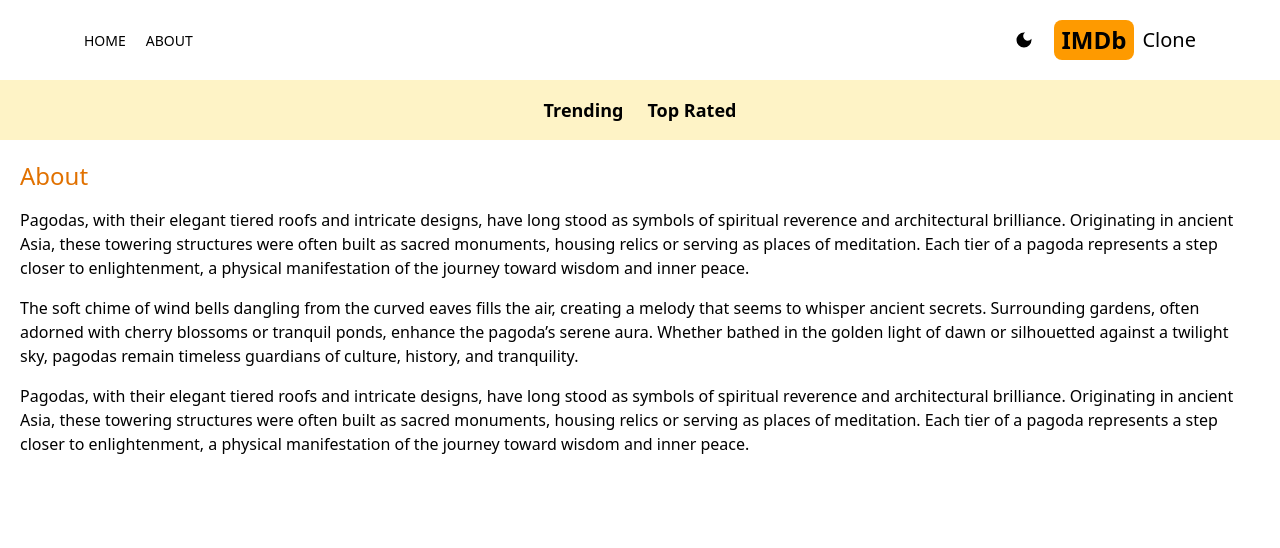
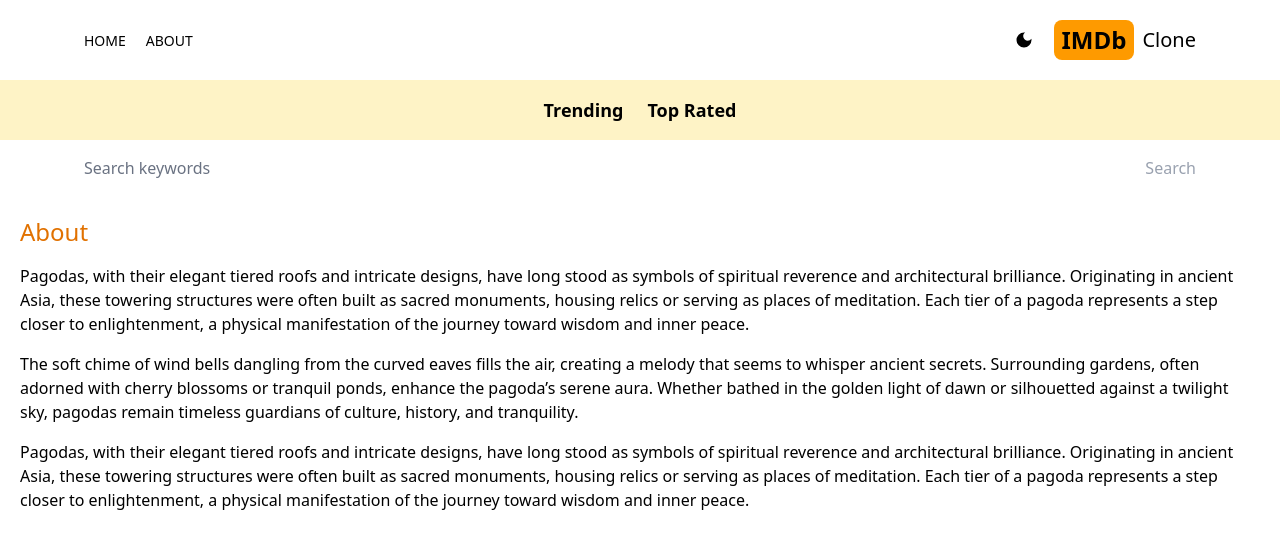
Before and after one commit to megzzawy/IMDb-Clone, a Next.js app: page /about in a window 1280 px wide. Shown: the top 548 px of the page. Built offline with nearby package versions, Linux system fonts and the light colour scheme.

Commit message:
adding search box

```diff
--- a/src/app/layout.js
+++ b/src/app/layout.js
@@ -3,6 +3,7 @@
 import Header from "../components/Header";
 import Providers from "./Providers";
 import Navbar from "@/components/Navbar";
+import SearchBox from "@/components/SearchBox";
 
 const geistSans = Geist({
   variable: "--font-geist-sans",
@@ -28,6 +29,7 @@
         <Providers>
           <Header/>
           <Navbar/>
+          <SearchBox/>
           {children}
         </Providers>
       </body>
--- /dev/null
+++ b/src/app/search/[searchTerm]/page.jsx
@@ -0,0 +1,25 @@
+import Results from '@/components/Results'
+
+export default async function SearchPage({ params }) {
+    const searchTerm = params.searchTerm; // No need to await params
+    const res = await fetch(
+        `https://api.themoviedb.org/3/search/movie?api_key=${process.env.API_KEY}&query=${searchTerm}&language=en-US&page=1&include_adult=false`,
+        { next: { revalidate: 3600 } } // Optional: Add revalidation
+    );
+
+    if (!res.ok) {
+        throw new Error('Failed to fetch data');
+    }
+
+    const data = await res.json();
+    const results = data.results;
+
+    return (
+        <div>
+            {(!results || results.length === 0) && (
+                <h1 className='text-center pt-6'>No results found</h1>
+            )}
+            {results && results.length > 0 && <Results results={results} />}
+        </div>
+    );
+}
--- /dev/null
+++ b/src/components/SearchBox.jsx
@@ -0,0 +1,22 @@
+'use client'
+import {useState} from 'react'
+import { useRouter } from 'next/navigation'
+
+export default function SearchBox() {
+    const [search, setSearch] = useState('')
+    const router = useRouter()
+    const handleSubmit = (e) => {
+        e.preventDefault()
+        router.push(`/search/${search}`)
+    }
+  return (
+    <form className='flex justify-between px-5 max-w-6xl mx-auto' onSubmit={handleSubmit}>
+        <input type="text"
+        placeholder='Search keywords'
+        className='w-full h-14 rounded-md placeholder-gray-500 outline-none bg-transparent flex-1'
+        value={search}
+        onChange={(e)=> setSearch(e.target.value)} />
+        <button className='text-amber-600 disabled:text-gray-400' disabled={search === ''}>Search</button>
+    </form>
+  )
+}
```
Also changed, not shown: src/components/Card.jsx (line endings or trailing spaces).
